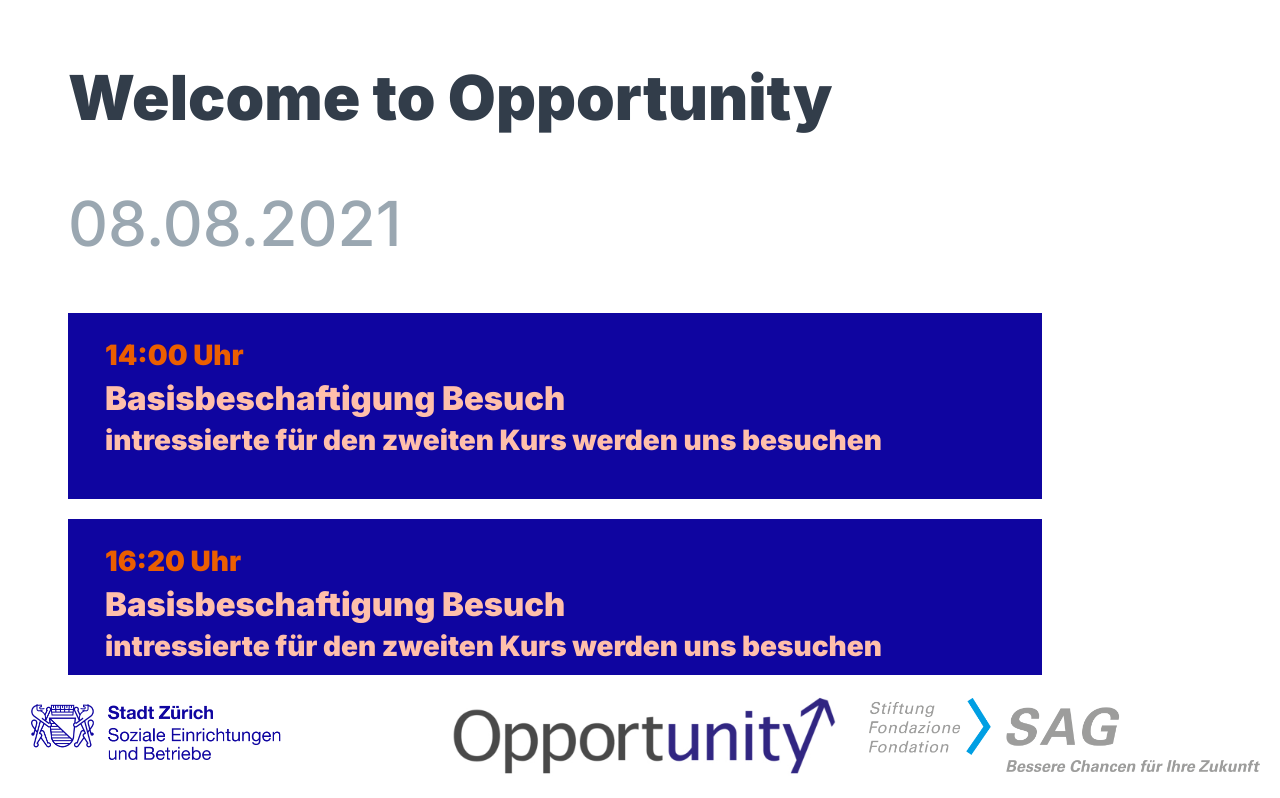
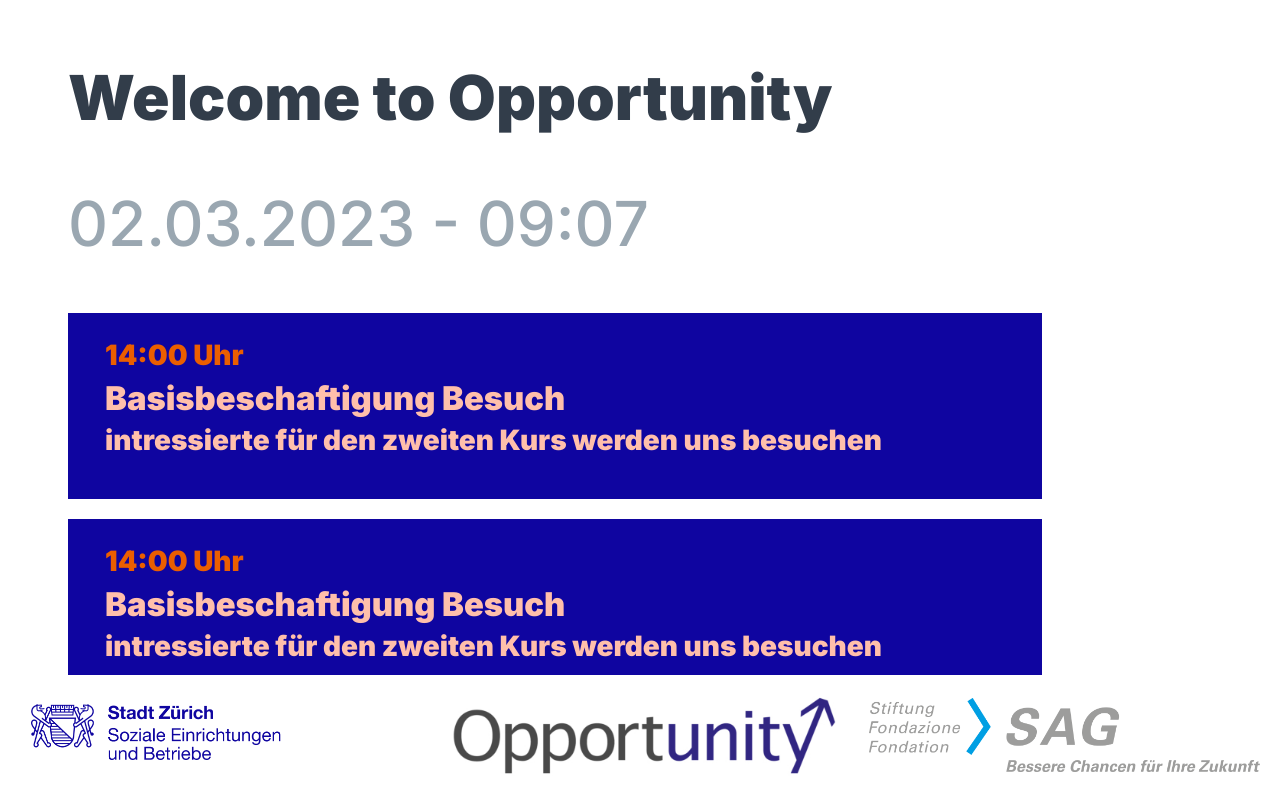
Before and after one commit to DivinaDeserto97/welcome-vue, a Vue app: page / in a window 1280 px wide. Shown: the top 798 px of the page. Built offline with nearby package versions, Linux system fonts and the light colour scheme.

Commit message:
inreval data

```diff
--- a/src/components/HelloWorld.vue
+++ b/src/components/HelloWorld.vue
@@ -1,23 +1,30 @@
 <template>
   <div id="hw">
     <header>
-      <h1>Welcome to Opportunity</h1>
-      <h2>08.08.2021</h2>
+      <h1> {{ titel }} </h1>
+      <h2>{{ currDate }}</h2>
     </header>
     <section>
-      <ul>
+      <ul v-for="(kurs, index) in kurse" :key="index">
         <li>
-          <span id="kurs-time">14:00 Uhr</span><br>
-          <h3 id="kurs-titel">Basisbeschaftigung Besuch</h3>
-          <span id="kurs-desciption">intressierte für den zweiten Kurs werden uns besuchen</span>
-        </li>
-        <li>
-          <span id="kurs-time">16:20 Uhr</span><br>
-          <h3 id="kurs-titel">Basisbeschaftigung Besuch</h3>
-          <span id="kurs-desciption">intressierte für den zweiten Kurs werden uns besuchen</span>
+          <span id="kurs-time">{{ kurs[0] }}</span><br>
+          <h3 id="kurs-titel">{{ kurs[1] }}</h3>
+          <span id="kurs-desciption">{{ kurs[2] }}</span>
         </li>
       </ul>
     </section>
+    <br>
+    <br>
+    <br>
+    <br>
+    <br>
+    <br>
+    <br>
+    <br>
+    <br>
+    <br>
+    <br>
+    <br>
     <footer>
       <div class="footer-wrapper">
         <div class="footer-item">
@@ -35,9 +42,76 @@
 </template>
 
 <script>
+
 export default {
+  data() {
+    return {
+      titel: 'Welcome to Opportunity',
+      currDate: '00.00.1234',
+      kurse: [
+        ['1', '2', '3'],
+        ['a', 'b', 'c']
+      ]
+    }
+  },
+  methods: {
+    getData() {
+      this.kurse = [
+        ['14:00 Uhr', 'Basisbeschaftigung Besuch', 'intressierte für den zweiten Kurs werden uns besuchen'],
+        ['14:00 Uhr', 'Basisbeschaftigung Besuch', 'intressierte für den zweiten Kurs werden uns besuchen'],
+        ['14:00 Uhr', 'Basisbeschaftigung Besuch', 'intressierte für den zweiten Kurs werden uns besuchen'],
+        ['14:00 Uhr', 'Basisbeschaftigung Besuch', 'intressierte für den zweiten Kurs werden uns besuchen'],
+        ['14:00 Uhr', 'Basisbeschaftigung Besuch', 'intressierte für den zweiten Kurs werden uns besuchen'],
+        ['14:00 Uhr', 'Basisbeschaftigung Besuch', 'intressierte für den zweiten Kurs werden uns besuchen'],
+      ]
+    },
+    currentDate() {
+      const current = new Date();
+      const d = current.getDate();
+      const m = current.getMonth() + 1;
+      const year = current.getFullYear();
+      const min = current.getMinutes();
+      const h = current.getHours();
 
-}
+
+      let day;
+      let month;
+      let minuten;
+      let stunden;
+
+      if (d < 10) {
+        day = '0' + d;
+      } else {
+        day = d;
+      }
+      if (m < 10) {
+        month = '0' + m;
+      } else {
+        month = m;
+      }
+      if (min < 10) {
+        minuten = '0' + min;
+      } else {
+        minuten = min;
+      }
+      if (h < 10) {
+        stunden = '0' + h;
+      } else {
+        stunden = h;
+      }
+
+      this.currDate = day + '.' + month + '.' + year + ' - ' + stunden + ':' + minuten;
+    },
+    refreshData() {
+      this.getData();
+      this.currentDate();
+    }
+  },
+  mounted() {
+    this.refreshData();
+    setInterval(this.refreshData, 1000);
+  }
+};
 </script>
 
 <!-- Add "scoped" attribute to limit CSS to this component only -->
@@ -129,4 +203,5 @@
 
 .footer-item img {
   max-width: 100%;
-}</style>
+}
+</style>
```
